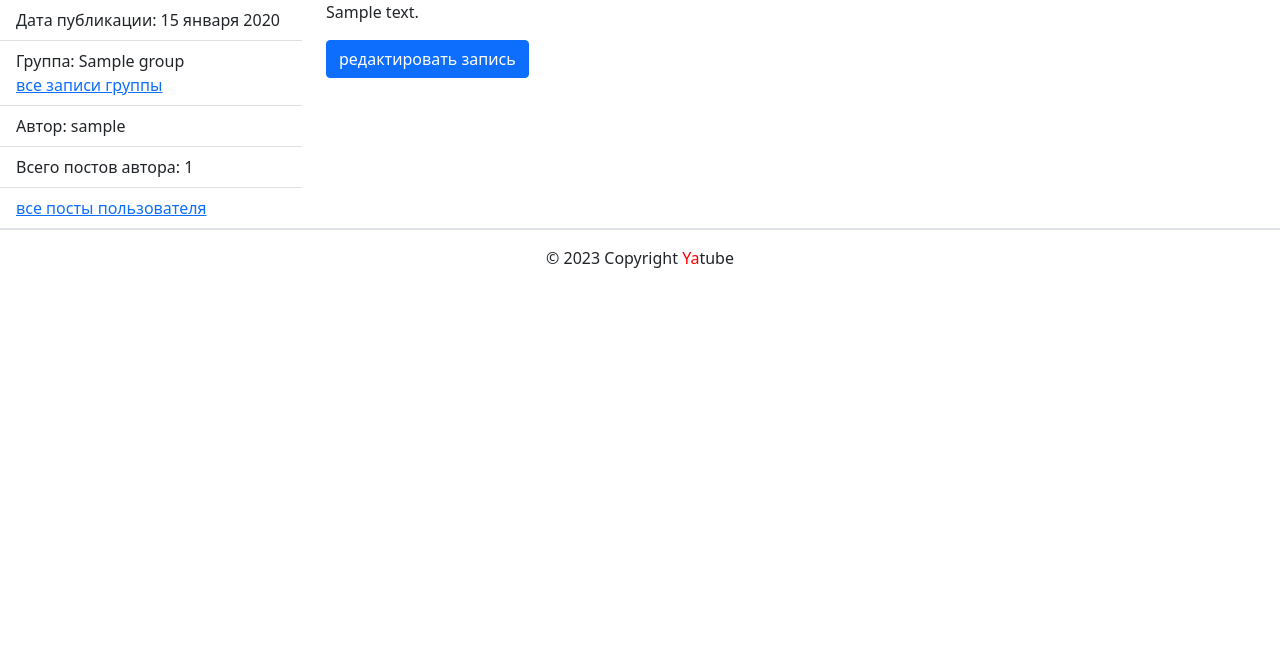
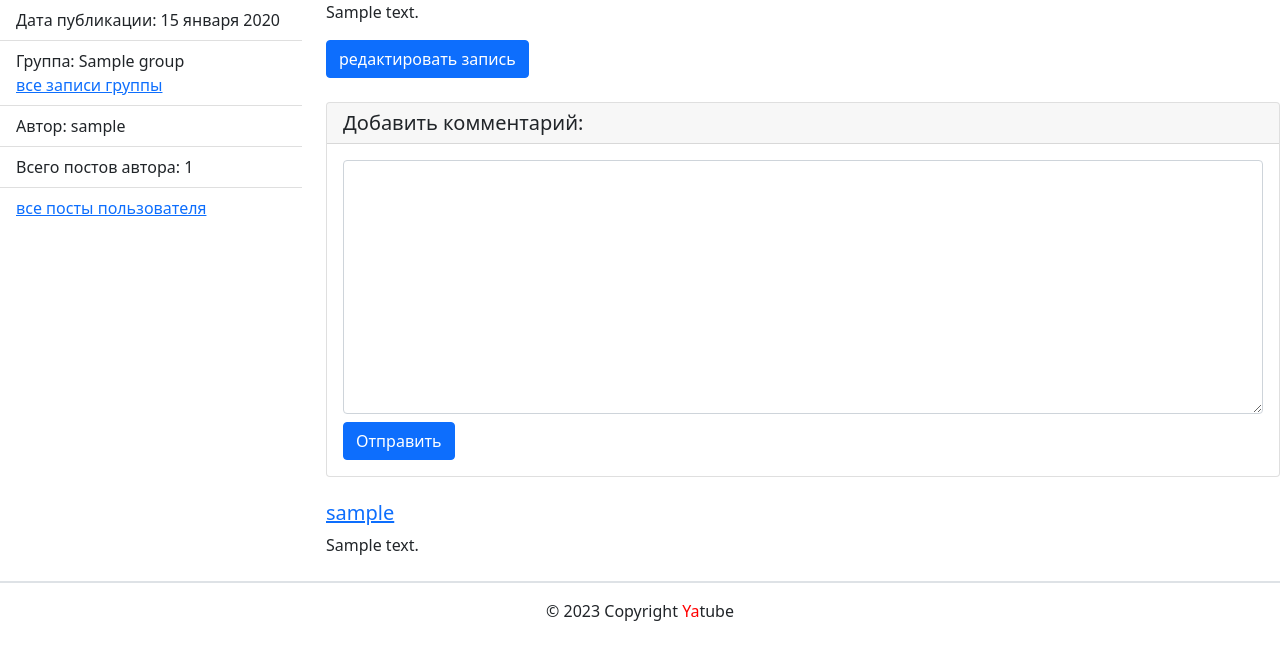
Before and after one commit to inovaras/hw04_tests, a Django app: page /posts/1/ in a window 1280 px wide. Shown: the part 56-716 px from the top of the page. Run offline with Django 3.2, Linux system fonts and the light colour scheme; a user stored in the database is signed in; tables that the repository leaves empty hold one stand-in row (values such as "Sample post"); some libraries are stand-ins or nearby versions.

Commit message:
added comments to posts

```diff
--- a/yatube/posts/forms.py
+++ b/yatube/posts/forms.py
@@ -1,6 +1,6 @@
 from django import forms
 
-from .models import Post
+from .models import Post, Comment
 
 
 class PostForm(forms.ModelForm):
@@ -12,3 +12,12 @@ class PostForm(forms.ModelForm):
             'text': 'Добавьте новую запись',
             'group': 'Выберете группу',
         }
+
+
+class CommentForm(forms.ModelForm):
+    class Meta:
+        model = Comment
+        fields = ('text', )
+        help_texts = {
+            'text': 'Оставьте комментарий'
+        }
--- a/yatube/posts/models.py
+++ b/yatube/posts/models.py
@@ -52,3 +52,26 @@ class Post(models.Model):
 
     def __str__(self):
         return self.text[:POST_TRUNCATE_NUMBER]
+
+
+class Comment(models.Model):
+    post = models.ForeignKey(
+        Post,
+        on_delete=models.CASCADE,
+        related_name='comments',
+        verbose_name='Пост'
+    )
+    author = models.ForeignKey(
+        User,
+        on_delete=models.CASCADE,
+        related_name='comments',
+        verbose_name='Автор'
+    )
+    text = models.TextField(
+        'Комментарии к посту',
+        help_text='Оставьте комментарий'
+    )
+    created = models.DateTimeField(
+        'Дата публикации комментария',
+        auto_now_add=True
+    )
--- a/yatube/posts/urls.py
+++ b/yatube/posts/urls.py
@@ -11,4 +11,5 @@ urlpatterns = [
     path('posts/<int:post_id>/', views.post_detail, name='post_detail'),
     path('create/', views.post_create, name='create'),
     path('posts/<int:post_id>/edit/', views.post_edit, name='edit'),
+    path('posts/<int:post_id>/comment/', views.add_comment, name='add_comment'),
 ]
--- a/yatube/posts/views.py
+++ b/yatube/posts/views.py
@@ -4,10 +4,8 @@ from django.shortcuts import render
 from django.shortcuts import redirect
 from django.contrib.auth.decorators import login_required
 
-from .forms import PostForm
-from .models import Group
-from .models import Post
-from .models import User
+from .forms import PostForm, CommentForm
+from .models import Group, Post, User, Comment
 from .consts import POSTS_NUMBERS
 
 
@@ -49,8 +47,10 @@ def profile(request, username):
 
 
 def post_detail(request, post_id):
+    form = CommentForm()
     post = Post.objects.get(id=post_id)
-    context = {'post': post, 'is_edit': True}
+    comments = post.comments.all()
+    context = {'post': post, 'is_edit': True, 'comments': comments, 'form': form}
     return render(request, 'posts/post_detail.html', context)
 
 
@@ -90,3 +90,15 @@ def post_edit(request, post_id):
         'is_edit': True,
     }
     return render(request, 'posts/create.html', context)
+
+
+@login_required
+def add_comment(request, post_id):
+    post = get_object_or_404(Post, pk=post_id)
+    form = CommentForm(request.POST or None)
+    if form.is_valid():
+        comment = form.save(commit=False)
+        comment.author = request.user
+        comment.post = post
+        comment.save()
+        return redirect('posts:post_detail', post_id=post_id)
--- /dev/null
+++ b/yatube/templates/posts/includes/comments.html
@@ -0,0 +1,31 @@
+{% load user_filters %}
+
+{% if user.is_authenticated %}
+  <div class="card my-4">
+    <h5 class="card-header">Добавить комментарий:</h5>
+    <div class="card-body">
+      <form method="post" action="{% url 'posts:add_comment' post.id %}">
+        {% csrf_token %}
+        <div class="form-group mb-2">
+          {{ form.text|addclass:"form-control" }}
+        </div>
+        <button type="submit" class="btn btn-primary">Отправить</button>
+      </form>
+    </div>
+  </div>
+{% endif %}
+
+{% for comment in comments %}
+  <div class="media mb-4">
+    <div class="media-body">
+      <h5 class="mt-0">
+        <a href="{% url 'posts:profile' comment.author.username %}">
+          {{ comment.author.username }}
+        </a>
+      </h5>
+      <p>
+        {{ comment.text }}
+      </p>
+    </div>
+  </div>
+{% endfor %}
--- a/yatube/templates/posts/post_detail.html
+++ b/yatube/templates/posts/post_detail.html
@@ -40,6 +40,7 @@
               редактировать запись
           </a>
           {% endif %}
+          {% include "posts/includes/comments.html" %}
         </article>
       </div>
     </main>
```
Also changed, not shown: yatube/posts/migrations/0006_comment.py (added).
